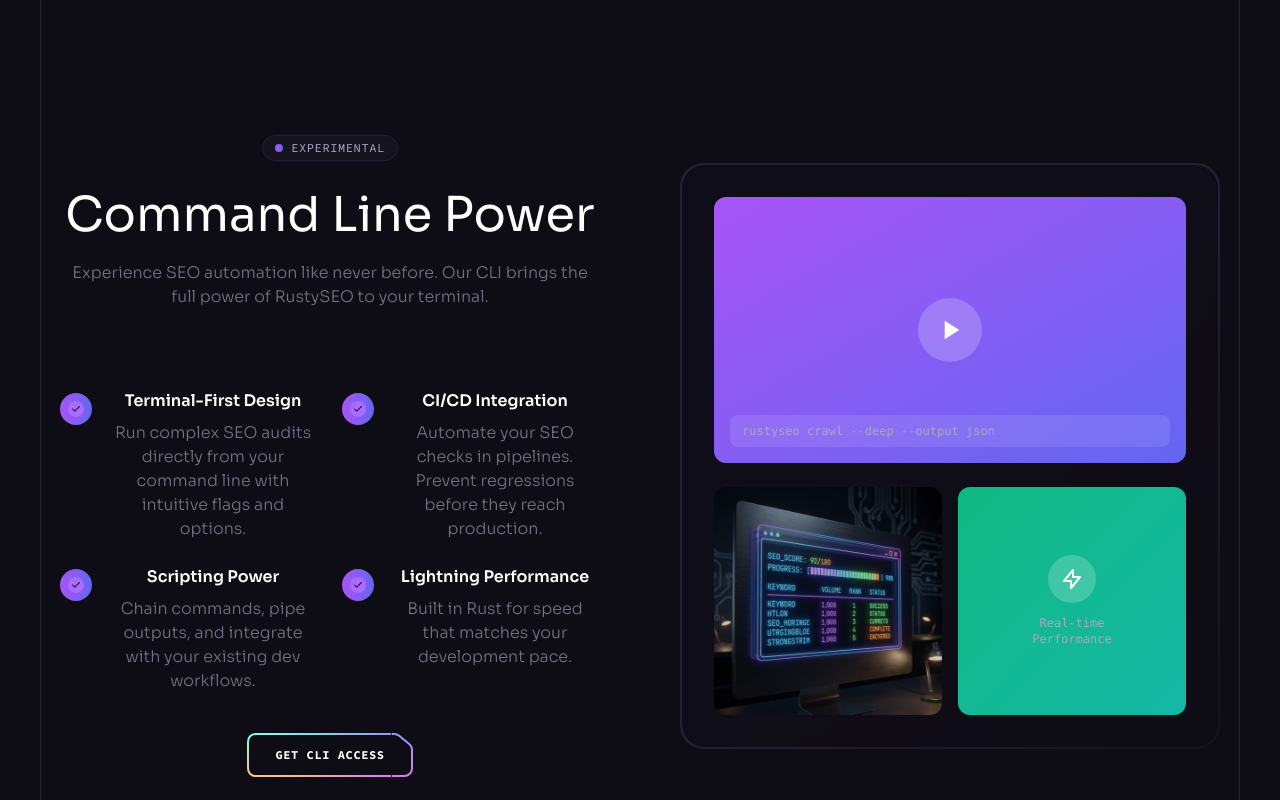
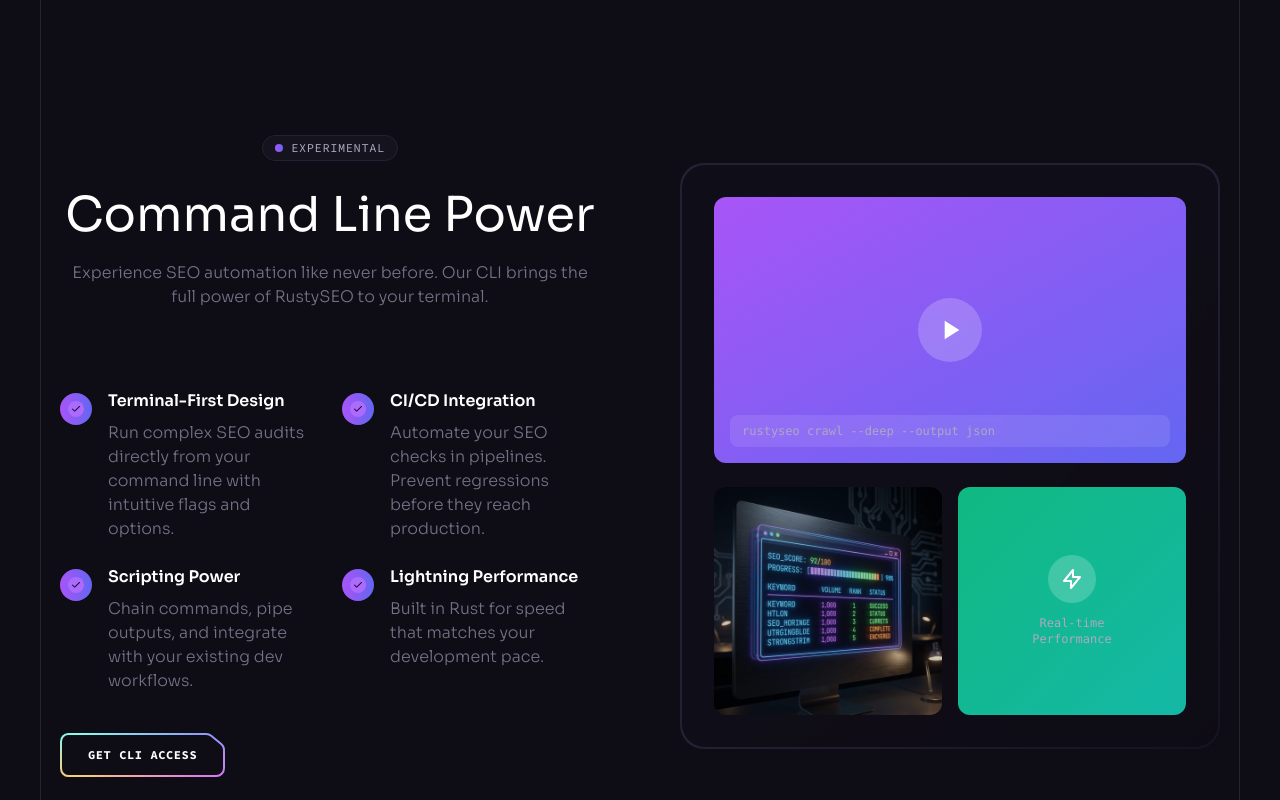
Before and after one commit to mascanho/RustyLanding, a React (Vite) app: page / in a window 1280 px wide. Shown: the part 6240-7040 px from the top of the page. Built offline with nearby package versions, Linux system fonts and the light colour scheme; no server answers.

Commit message:
Update CLI.jsx

```diff
--- a/src/components/CLI.jsx
+++ b/src/components/CLI.jsx
@@ -33,7 +33,8 @@
       <div className="container relative z-2">
         <div className="flex flex-col lg:flex-row items-center gap-10 lg:gap-20">
           {/* Text Content */}
-          <div className="flex-1 text-center">
+          <div className="flex-1">
+            <div className="text-center">
               <div className="inline-flex items-center gap-2 px-3 py-1 rounded-full bg-n-7 border border-n-6 mb-6">
                 <div className="w-2 h-2 rounded-full bg-gradient-to-r from-purple-500 to-indigo-500" />
                 <span className="text-xs font-code uppercase tracking-wider text-n-3">
@@ -46,6 +47,7 @@
                 title="Command Line Power"
                 text="Experience SEO automation like never before. Our CLI brings the full power of RustySEO to your terminal."
               />
+            </div>
 
             <div className="mt-10 lg:mt-20">
               <div className="grid md:grid-cols-2 gap-6 mb-10">
```
Lines whose indentation alone changed are shown as unchanged.
